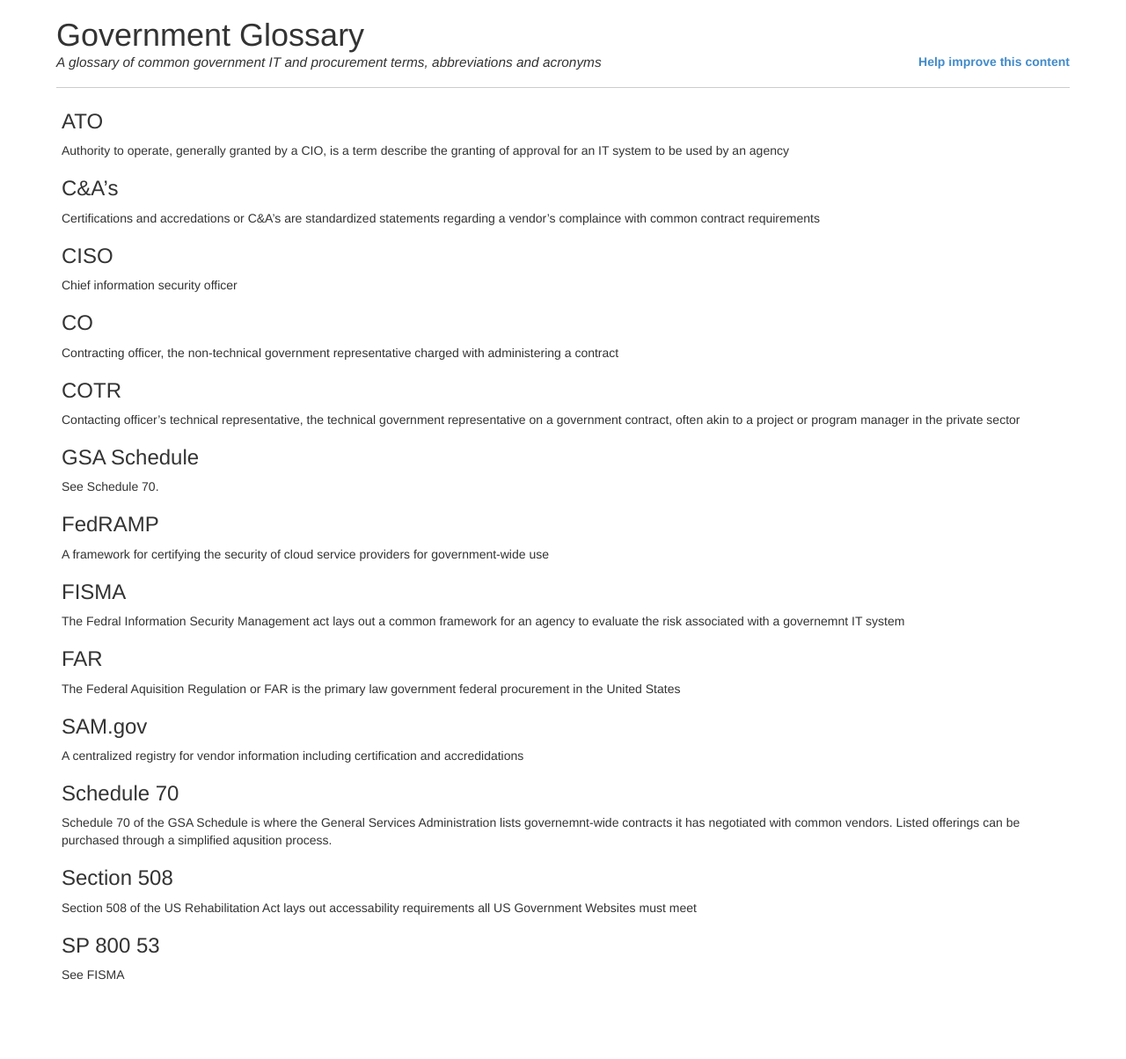
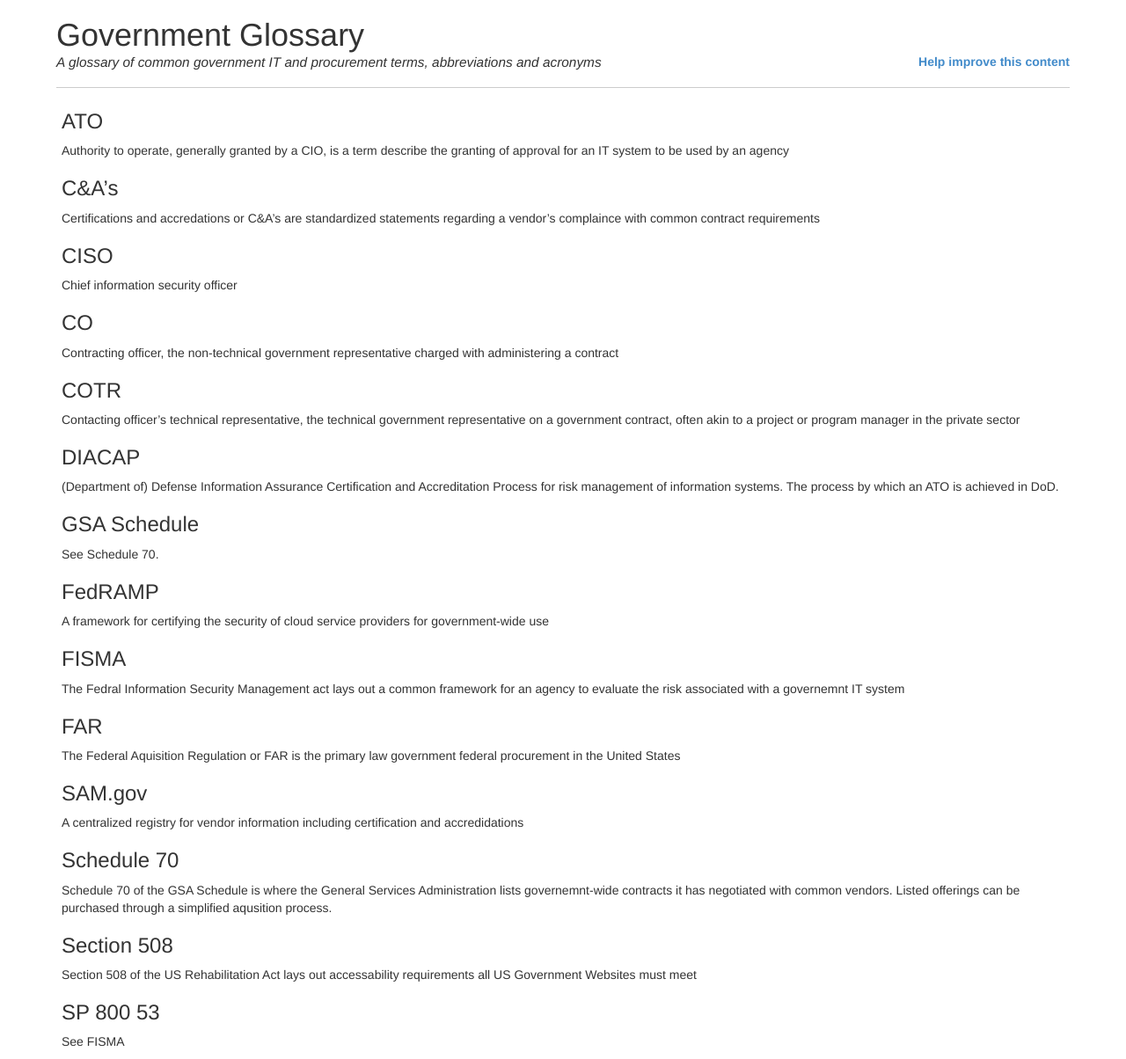
Before and after one commit to benbalter/government-glossary, a Jekyll site: the page built from index.md, in a window 1280 px wide and 1204 px high. Shown: the whole window at 88% size. Built offline with Jekyll 4.4.1, drawn with Linux system fonts in a browser that asks for light colours.

Commit message:
Update terms.yml

```diff
--- a/_data/terms.yml
+++ b/_data/terms.yml
@@ -7,6 +7,8 @@ CISO: Chief information security officer
 CO: Contracting officer, the non-technical government representative charged with administering a contract
 
 COTR: Contacting officer's technical representative, the technical government representative on a government contract, often akin to a project or program manager in the private sector
+
+DIACAP: (Department of) Defense Information Assurance Certification and Accreditation Process for risk management of information systems. The process by which an ATO is achieved in DoD.
 
 "GSA Schedule": See Schedule 70.
 
```
